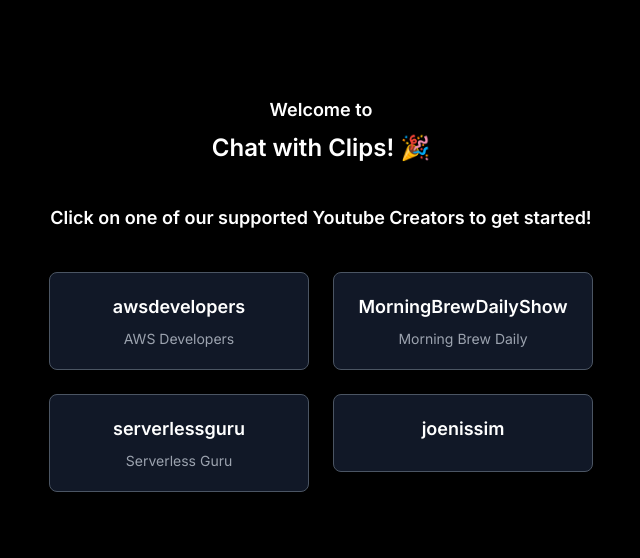
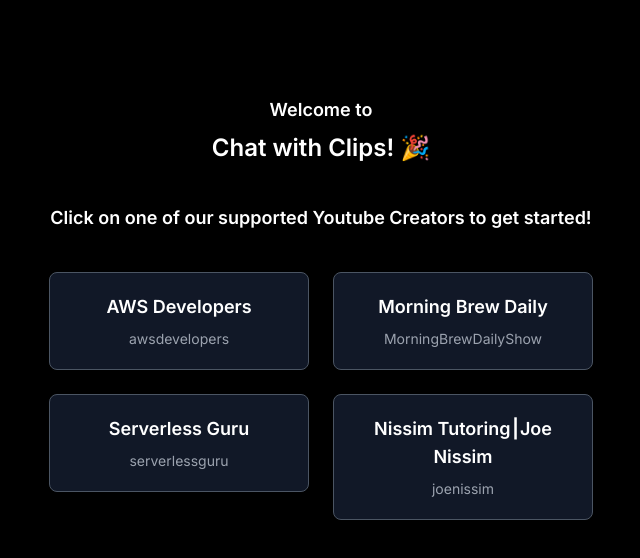
Before and after one commit to hermano360/chat-with-youtube-app, a Next.js app: page / in a window 1280 px wide. Shown: the top 558 px of the page, without its empty margins (319-959 px from the left). Built offline with nearby package versions, Linux system fonts and the light colour scheme.

Commit message:
Fixing display name, fixing bug

```diff
--- a/src/app/page.tsx
+++ b/src/app/page.tsx
@@ -1,9 +1,11 @@
+import { PageConfig } from "@/types";
+
 export default function Home() {
-  const pages = [
+  const pages: PageConfig[] = [
     { username: "awsdevelopers", displayName: "AWS Developers" },
     { username: "MorningBrewDailyShow", displayName: "Morning Brew Daily" },
     { username: "serverlessguru", displayName: "Serverless Guru" },
-    { username: "joenissim", display: "Nissim Tutoring⎮Joe Nissim" },
+    { username: "joenissim", displayName: "Nissim Tutoring⎮Joe Nissim" },
   ];
 
   return (
@@ -27,10 +29,10 @@ export default function Home() {
                         hover:bg-gray-600`}
             >
               <div className="w-full text-center text-lg font-semibold mb-2">
-                {username}
+                {displayName}
               </div>
               <div className="w-full text-center text-sm text-gray-400">
-                {displayName}
+                {username}
               </div>
             </a>
           </li>
```
